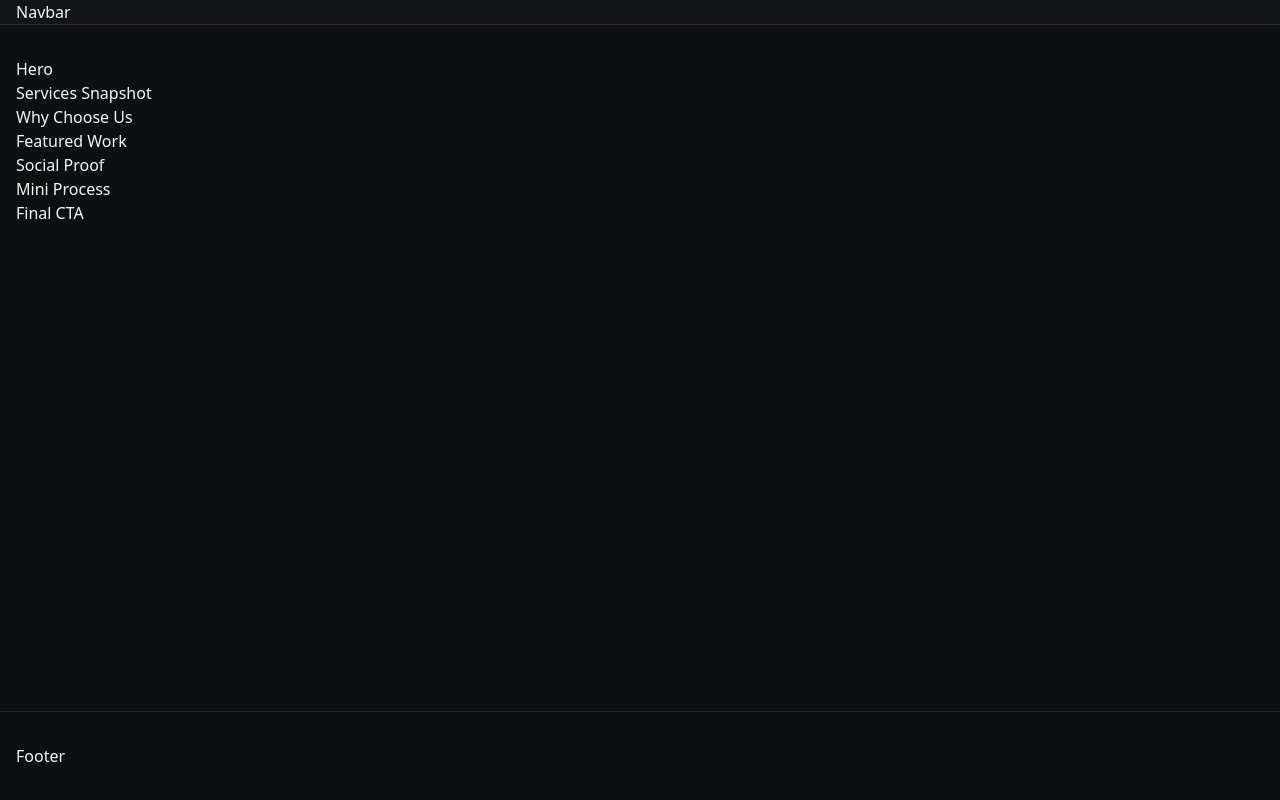
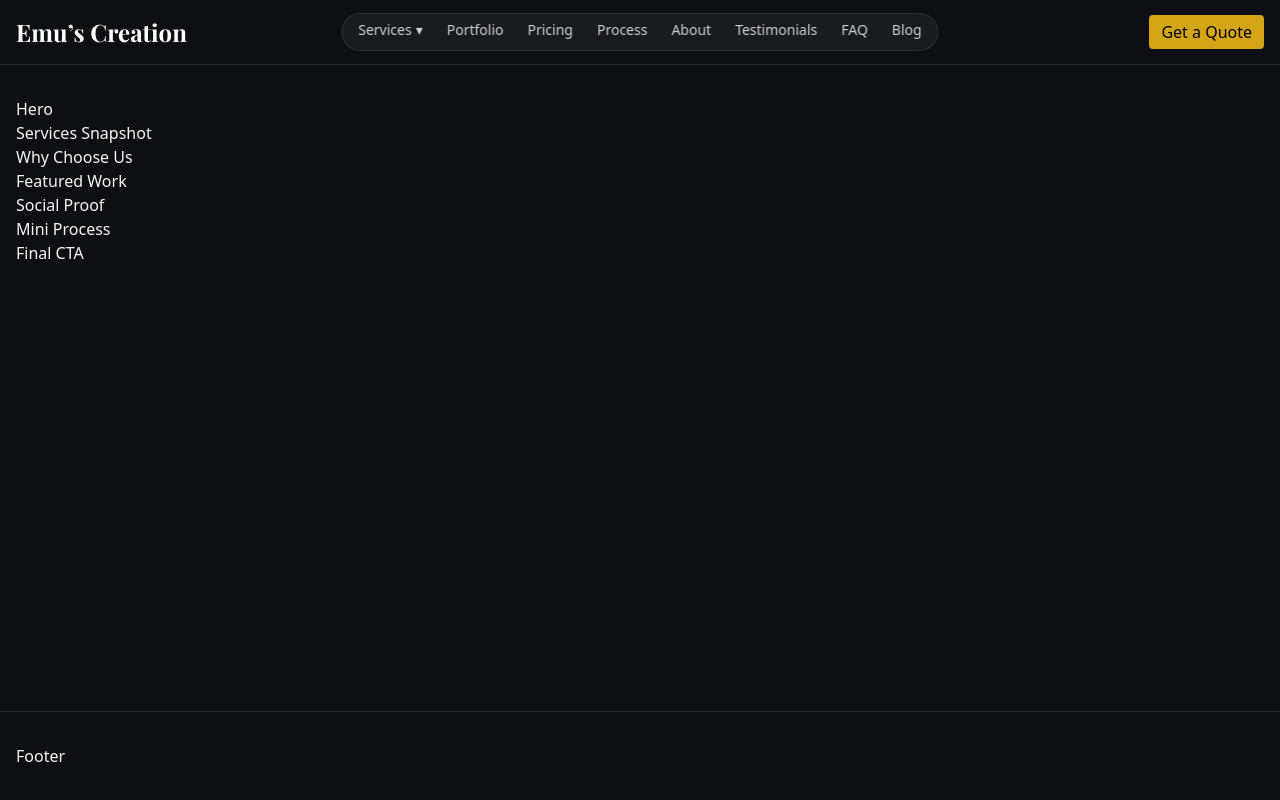
Before and after one commit to nishadmahmud/emuscreation, a Next.js app: page / in a window 1280 px wide. Built offline with nearby package versions, Linux system fonts and the light colour scheme.

Commit message:
full navbar

```diff
--- a/app/layout.js
+++ b/app/layout.js
@@ -14,8 +14,8 @@ const geistMono = Geist_Mono({
 });
 
 export const metadata = {
-  title: "Create Next App",
-  description: "Generated by create next app",
+  title: "Emu’s Creation",
+  description: "Professional video editing studio — Weddings, Reels, YouTube & more.",
 };
 
 export default function RootLayout({ children }) {
@@ -23,7 +23,7 @@ export default function RootLayout({ children }) {
     <html lang="en">
       <body className={`${geistSans.variable} ${geistMono.variable} antialiased bg-[#0E0F12] text-neutral-100`}>
         <div className="min-h-screen flex flex-col">
-          <header className="sticky top-0 z-50 border-b border-white/10 bg-[#15171B]/80 backdrop-blur">
+          <header className="sticky top-0 z-50 border-b border-white/10 bg-transparent">
             <div className="mx-auto w-full max-w-7xl px-4">
               <Navbar />
             </div>
--- a/components/layout/Navbar.js
+++ b/components/layout/Navbar.js
@@ -1,5 +1,139 @@
+"use client";
+import Link from "next/link";
+import { usePathname } from "next/navigation";
+import { useState } from "react";
+import { motion } from "framer-motion";
+import { Playfair_Display } from "next/font/google";
+
+const playfair = Playfair_Display({ subsets: ["latin"], weight: ["700"], display: "swap" });
+
 export default function Navbar() {
-return (
-<div>Navbar</div>
-);
+  const pathname = usePathname();
+  const [open, setOpen] = useState(false);
+  const [servicesOpen, setServicesOpen] = useState(false);
+  const isActive = (href) => pathname === href || (href !== "/" && pathname.startsWith(href));
+  return (
+    <nav className="h-16 flex items-center">
+      <div className="relative flex w-full items-center">
+        <div className="flex items-center gap-3">
+          <Link href="/" className={`${playfair.className} text-2xl leading-none text-white`}>
+            Emu’s Creation
+          </Link>
+        </div>
+        <div className="hidden md:flex items-center gap-6 text-sm absolute left-1/2 -translate-x-1/2 rounded-full bg-white/5 backdrop-blur px-4 py-1.5 border border-white/10">
+          <div
+            className="relative pb-1"
+            onMouseEnter={() => setServicesOpen(true)}
+            onMouseLeave={() => setServicesOpen(false)}
+          >
+            <button
+              type="button"
+              aria-haspopup="menu"
+              aria-expanded={servicesOpen ? "true" : "false"}
+              onClick={() => setServicesOpen((v) => !v)}
+              className={`inline-flex items-center gap-1 ${isActive("/services") ? "text-white" : "text-white/80 hover:text-white"}`}
+            >
+              Services
+              <span className={`transition-transform ${servicesOpen ? "rotate-180" : "rotate-0"}`}>▾</span>
+            </button>
+            {isActive("/services") ? (
+              <motion.div layoutId="nav-underline" className="absolute left-0 right-0 -bottom-0.5 h-0.5 bg-[#D4A514] rounded-full" transition={{ type: "spring", stiffness: 500, damping: 40 }} />
+            ) : null}
+            {servicesOpen ? (
+              <div className="absolute left-1/2 -translate-x-1/2 top-full z-50">
+                <motion.div
+                  role="menu"
+                  initial={{ opacity: 0, y: -6 }}
+                  animate={{ opacity: 1, y: 0 }}
+                  exit={{ opacity: 0, y: -6 }}
+                  transition={{ duration: 0.15 }}
+                  className="min-w-[220px] rounded-xl bg-[#15171B]/90 backdrop-blur border border-white/10 pt-3 pb-3 px-3 shadow-lg"
+                >
+                  <div className="flex flex-col gap-2">
+                    <Link href="/services/wedding" className="px-3 py-2 rounded hover:bg-white/5">Wedding Editing</Link>
+                    <Link href="/services/reels" className="px-3 py-2 rounded hover:bg-white/5">Reels & Short-Form</Link>
+                    <Link href="/services/youtube" className="px-3 py-2 rounded hover:bg-white/5">YouTube Editing</Link>
+                    <Link href="/services/travel" className="px-3 py-2 rounded hover:bg-white/5">Travel Vlog Editing</Link>
+                    <Link href="/services/corporate" className="px-3 py-2 rounded hover:bg-white/5">Corporate/Docu</Link>
+                  </div>
+                </motion.div>
+              </div>
+            ) : null}
+          </div>
+          <span className="relative pb-1">
+            <Link href="/portfolio" aria-current={isActive("/portfolio") ? "page" : undefined} className={isActive("/portfolio") ? "text-white" : "text-white/80 hover:text-white"}>Portfolio</Link>
+            {isActive("/portfolio") ? (
+              <motion.div layoutId="nav-underline" className="absolute left-0 right-0 -bottom-0.5 h-0.5 bg-[#D4A514] rounded-full" transition={{ type: "spring", stiffness: 500, damping: 40 }} />
+            ) : null}
+          </span>
+          <span className="relative pb-1">
+            <Link href="/pricing" aria-current={isActive("/pricing") ? "page" : undefined} className={isActive("/pricing") ? "text-white" : "text-white/80 hover:text-white"}>Pricing</Link>
+            {isActive("/pricing") ? (
+              <motion.div layoutId="nav-underline" className="absolute left-0 right-0 -bottom-0.5 h-0.5 bg-[#D4A514] rounded-full" transition={{ type: "spring", stiffness: 500, damping: 40 }} />
+            ) : null}
+          </span>
+          <span className="relative pb-1">
+            <Link href="/process" aria-current={isActive("/process") ? "page" : undefined} className={isActive("/process") ? "text-white" : "text-white/80 hover:text-white"}>Process</Link>
+            {isActive("/process") ? (
+              <motion.div layoutId="nav-underline" className="absolute left-0 right-0 -bottom-0.5 h-0.5 bg-[#D4A514] rounded-full" transition={{ type: "spring", stiffness: 500, damping: 40 }} />
+            ) : null}
+          </span>
+          <span className="relative pb-1">
+            <Link href="/about" aria-current={isActive("/about") ? "page" : undefined} className={isActive("/about") ? "text-white" : "text-white/80 hover:text-white"}>About</Link>
+            {isActive("/about") ? (
+              <motion.div layoutId="nav-underline" className="absolute left-0 right-0 -bottom-0.5 h-0.5 bg-[#D4A514] rounded-full" transition={{ type: "spring", stiffness: 500, damping: 40 }} />
+            ) : null}
+          </span>
+          <span className="relative pb-1">
+            <Link href="/testimonials" aria-current={isActive("/testimonials") ? "page" : undefined} className={isActive("/testimonials") ? "text-white" : "text-white/80 hover:text-white"}>Testimonials</Link>
+            {isActive("/testimonials") ? (
+              <motion.div layoutId="nav-underline" className="absolute left-0 right-0 -bottom-0.5 h-0.5 bg-[#D4A514] rounded-full" transition={{ type: "spring", stiffness: 500, damping: 40 }} />
+            ) : null}
+          </span>
+          <span className="relative pb-1">
+            <Link href="/faq" aria-current={isActive("/faq") ? "page" : undefined} className={isActive("/faq") ? "text-white" : "text-white/80 hover:text-white"}>FAQ</Link>
+            {isActive("/faq") ? (
+              <motion.div layoutId="nav-underline" className="absolute left-0 right-0 -bottom-0.5 h-0.5 bg-[#D4A514] rounded-full" transition={{ type: "spring", stiffness: 500, damping: 40 }} />
+            ) : null}
+          </span>
+          <span className="relative pb-1">
+            <Link href="/blog" aria-current={isActive("/blog") ? "page" : undefined} className={isActive("/blog") ? "text-white" : "text-white/80 hover:text-white"}>Blog</Link>
+            {isActive("/blog") ? (
+              <motion.div layoutId="nav-underline" className="absolute left-0 right-0 -bottom-0.5 h-0.5 bg-[#D4A514] rounded-full" transition={{ type: "spring", stiffness: 500, damping: 40 }} />
+            ) : null}
+          </span>
+        </div>
+        <div className="ml-auto hidden md:block">
+          <Link href="/contact" className="rounded bg-[#D4A514] text-black px-3 py-1.5 font-medium">
+            Get a Quote
+          </Link>
+        </div>
+        <button
+          className="md:hidden ml-auto inline-flex items-center justify-center rounded border border-white/10 px-3 py-2 text-sm hover:bg-white/5"
+          aria-label="Toggle menu"
+          aria-expanded={open ? "true" : "false"}
+          onClick={() => setOpen((v) => !v)}
+        >
+          Menu
+        </button>
+      </div>
+      {open ? (
+        <div className="absolute left-0 right-0 top-16 md:hidden border-b border-white/10 bg-[#15171B]/80 backdrop-blur">
+          <div className="px-4 py-4 flex flex-col gap-3 text-sm">
+            <Link href="/services" className={isActive("/services") ? "text-white font-semibold" : "text-white/80"} onClick={() => setOpen(false)}>Services</Link>
+            <Link href="/portfolio" className={isActive("/portfolio") ? "text-white font-semibold" : "text-white/80"} onClick={() => setOpen(false)}>Portfolio</Link>
+            <Link href="/pricing" className={isActive("/pricing") ? "text-white font-semibold" : "text-white/80"} onClick={() => setOpen(false)}>Pricing</Link>
+            <Link href="/process" className={isActive("/process") ? "text-white font-semibold" : "text-white/80"} onClick={() => setOpen(false)}>Process</Link>
+            <Link href="/about" className={isActive("/about") ? "text-white font-semibold" : "text-white/80"} onClick={() => setOpen(false)}>About</Link>
+            <Link href="/testimonials" className={isActive("/testimonials") ? "text-white font-semibold" : "text-white/80"} onClick={() => setOpen(false)}>Testimonials</Link>
+            <Link href="/faq" className={isActive("/faq") ? "text-white font-semibold" : "text-white/80"} onClick={() => setOpen(false)}>FAQ</Link>
+            <Link href="/blog" className={isActive("/blog") ? "text-white font-semibold" : "text-white/80"} onClick={() => setOpen(false)}>Blog</Link>
+            <Link href="/contact" className="rounded bg-[#D4A514] text-black px-3 py-2 font-medium" onClick={() => setOpen(false)}>
+              Get a Quote
+            </Link>
+          </div>
+        </div>
+      ) : null}
+    </nav>
+  );
 }
```
Also changed, not shown: package.json (+5 -4 lines), 1 other file (tests, documents, lock files or other folders).
